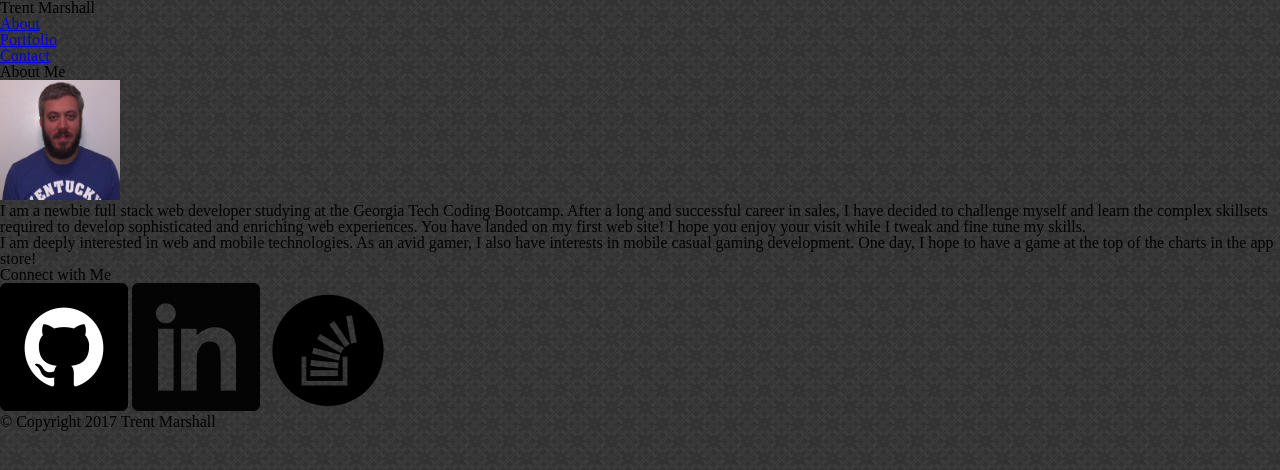
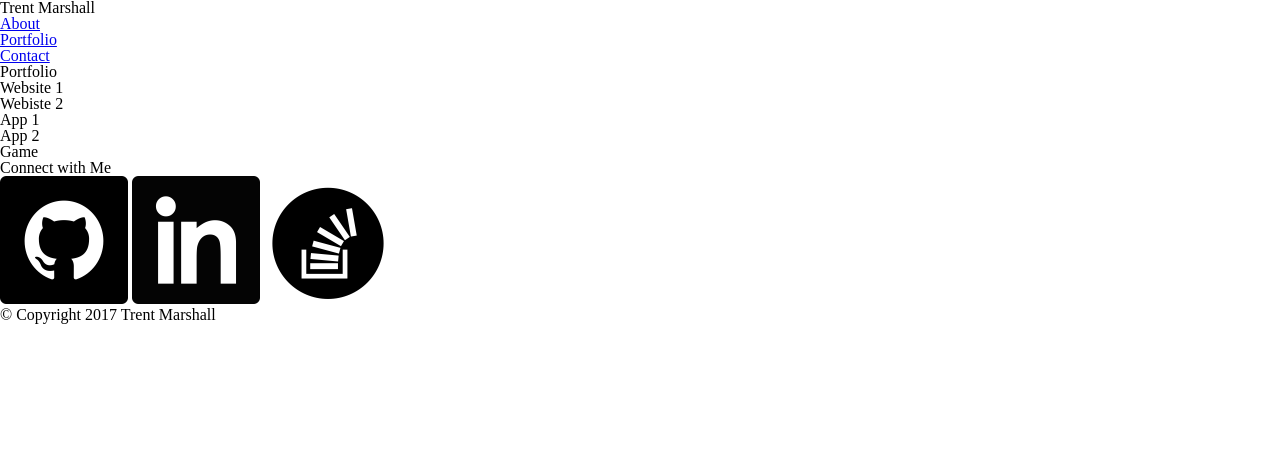
Before and after one commit to tamars2/Basic-Portfolio, a PHP site: page /portfolio.html in a window 1280 px wide. Shown: the top 470 px of the page. Run offline with PHP 8.4, Linux system fonts and the light colour scheme.

Commit message:
html revision 2

```diff
--- a/portfolio.html
+++ b/portfolio.html
@@ -26,15 +26,28 @@
 
 	<div class="container">
 		<div class="main_section">
-			<h1>About Me</h1>
+			<h1>Portfolio</h1>
 
-			<img id="bio-image" src="assets/images/me.jpg" alt="Your Name" height="120" width="120">
+			<div class="box">
+				<div class="box1">
+					<p>Website 1</p>
+				</div>
 
-			<p class="bio">I am a newbie full stack web developer studying at the Georgia Tech Coding Bootcamp.  After a long and successful career in sales, I have decided to challenge myself and learn the complex skillsets required to develop sophisticated and enriching web experiences.  You have landed on my first web site!  I hope you enjoy your visit while I tweak and fine tune my skills.
-			</p>
+				<div class="box2">
+					<p>Webiste 2</p>
+				</div>
+				<div class ="box3">
+					<p>App 1</p>
+				</div>
+				<div class="box4">
+					<p>App 2</p>
+				</div>
+				<div class="box5">
+					<p>Game</p>
+				</div>
+			</div>
 
-			<p class ="interests">I am deeply interested in web and mobile technologies.  As an avid gamer, I also have interests in mobile casual gaming development.  One day, I hope to have a game at the top of the charts in the app store!
-			</p>
+
 		</div>
 
 		<div class="sidebar">
```
Also changed, not shown: assets/css/style.css (+52 -0 lines), contact.html (+17 -6 lines), index.html (+6 -2 lines), assets/images/box1.jpg (added), assets/images/box2.jpg (added), assets/images/box3.jpg (added), assets/images/box4.jpg (added), assets/images/box5.jpg (added), 2 other files.
